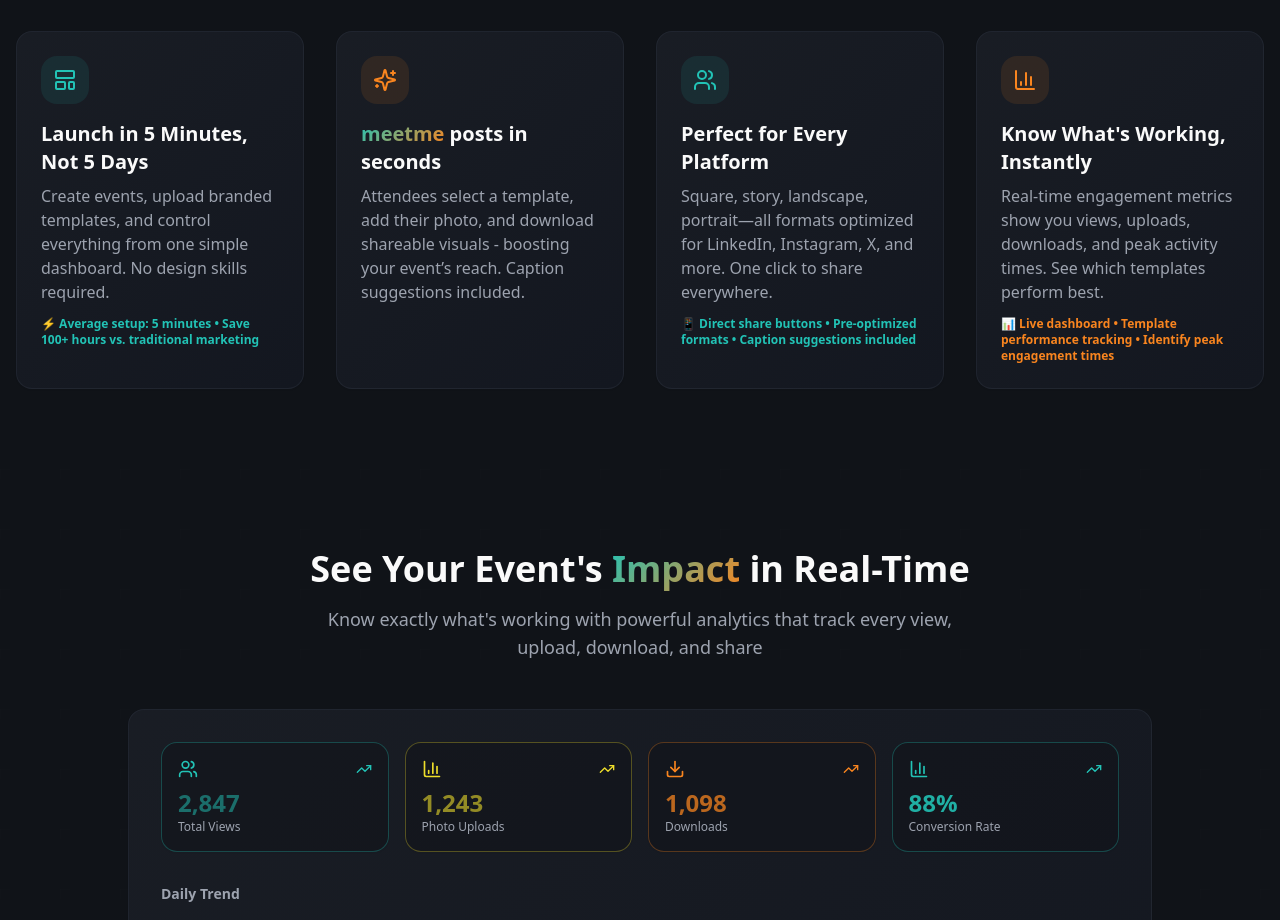
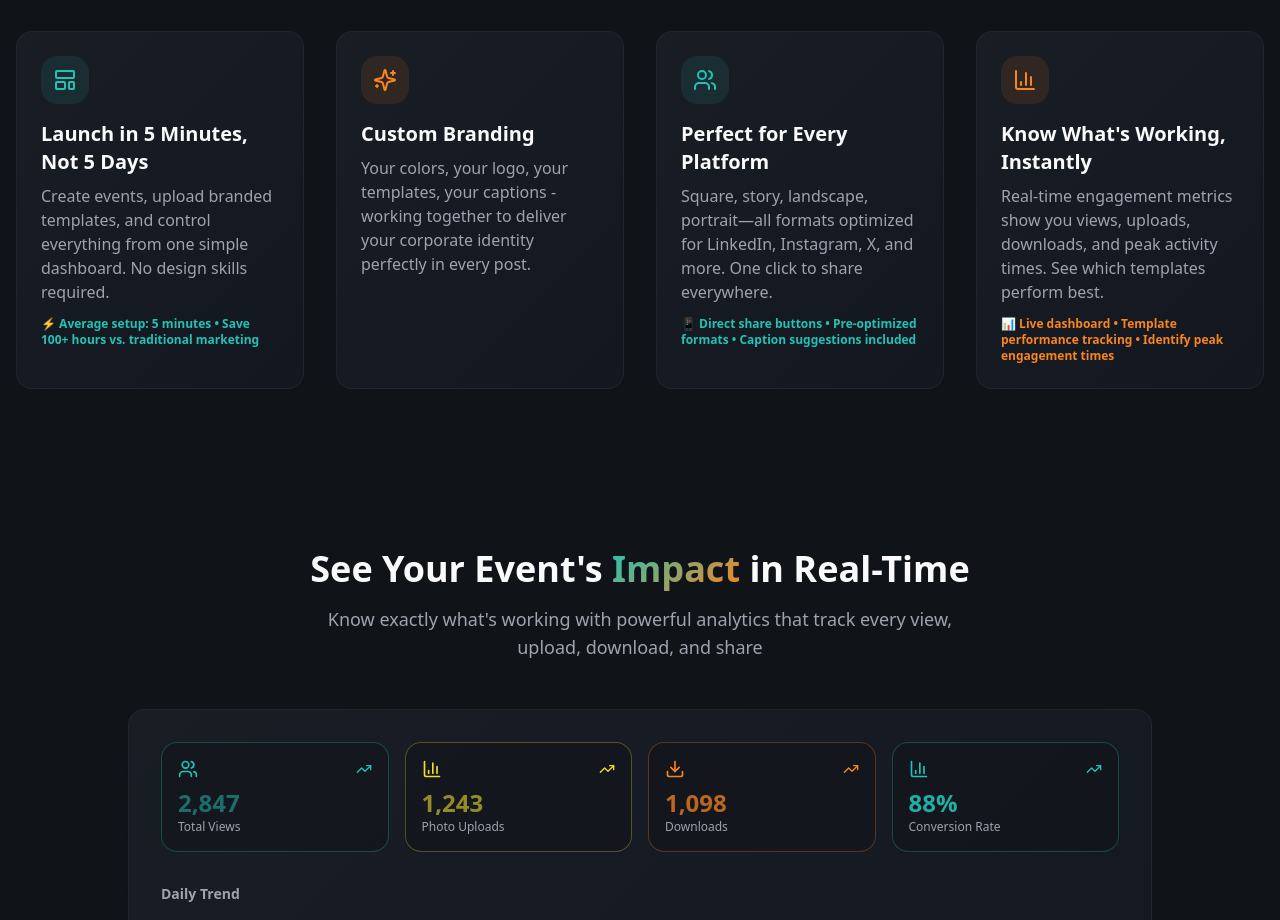
Before and after one commit to gamsnice/frame-meet-share, a React (Vite) app: page / in a window 1280 px wide. Shown: the part 2080-3000 px from the top of the page. Built offline with nearby package versions, Linux system fonts and the light colour scheme; the HTML template or start-up script is replaced by a standard one.

Commit message:
Code edited in Lovable Code Editor
Edited UI in Lovable

```diff
--- a/src/pages/Landing.tsx
+++ b/src/pages/Landing.tsx
@@ -199,13 +199,10 @@ export default function Landing() {
               <div className="mb-4 inline-flex h-12 w-12 items-center justify-center rounded-lg bg-secondary/10 group-hover:bg-secondary/20 transition-colors">
                 <Sparkles className="h-6 w-6 text-secondary" />
               </div>
-              <h3 className="mb-2 text-xl font-semibold">
-                <span className="font-semibold bg-gradient-accent bg-clip-text text-transparent">meetme</span> posts in
-                seconds
-              </h3>
+              <h3 className="mb-2 text-xl font-semibold">Custom Branding</h3>
               <p className="text-muted-foreground">
-                Attendees select a template, add their photo, and download shareable visuals - boosting your event’s
-                reach. Caption suggestions included.
+                Your colors, your logo, your templates, your captions - working together to deliver your corporate
+                identity perfectly in every post.
               </p>
             </Card>
 
```
